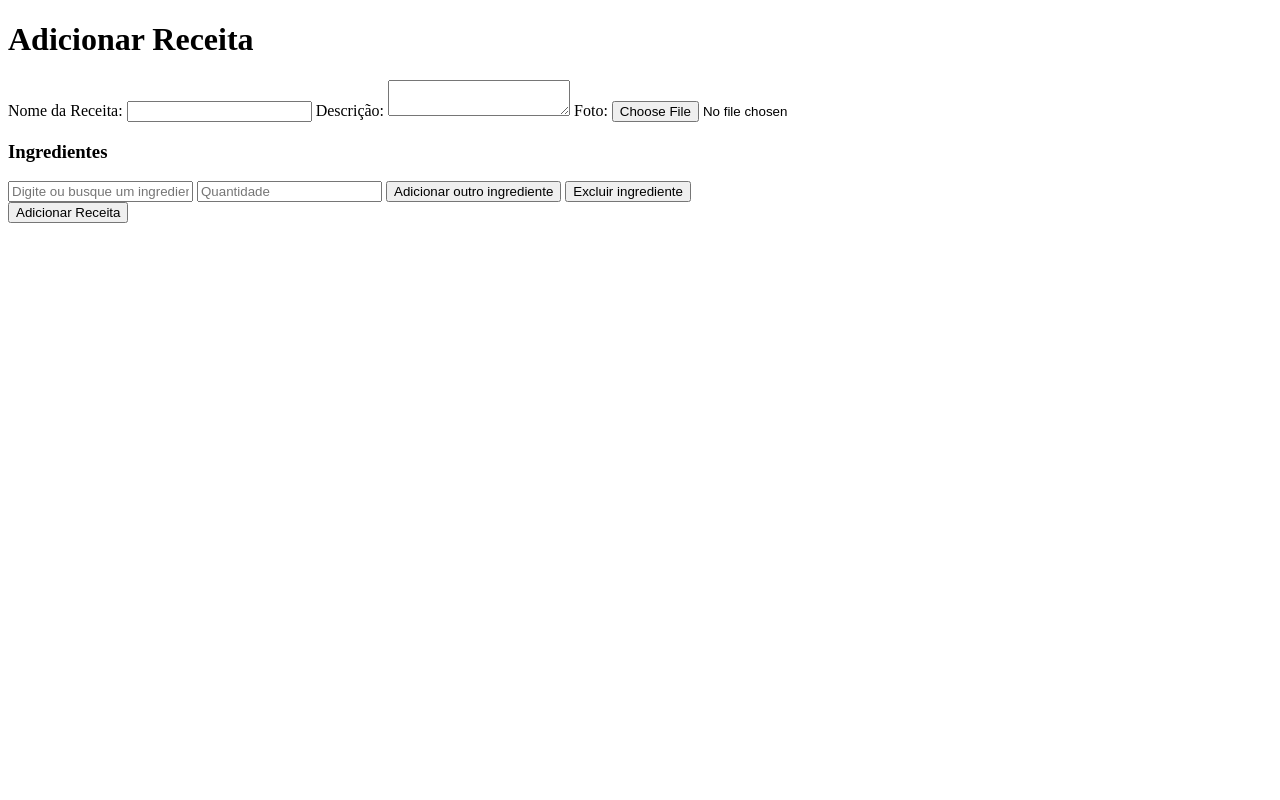
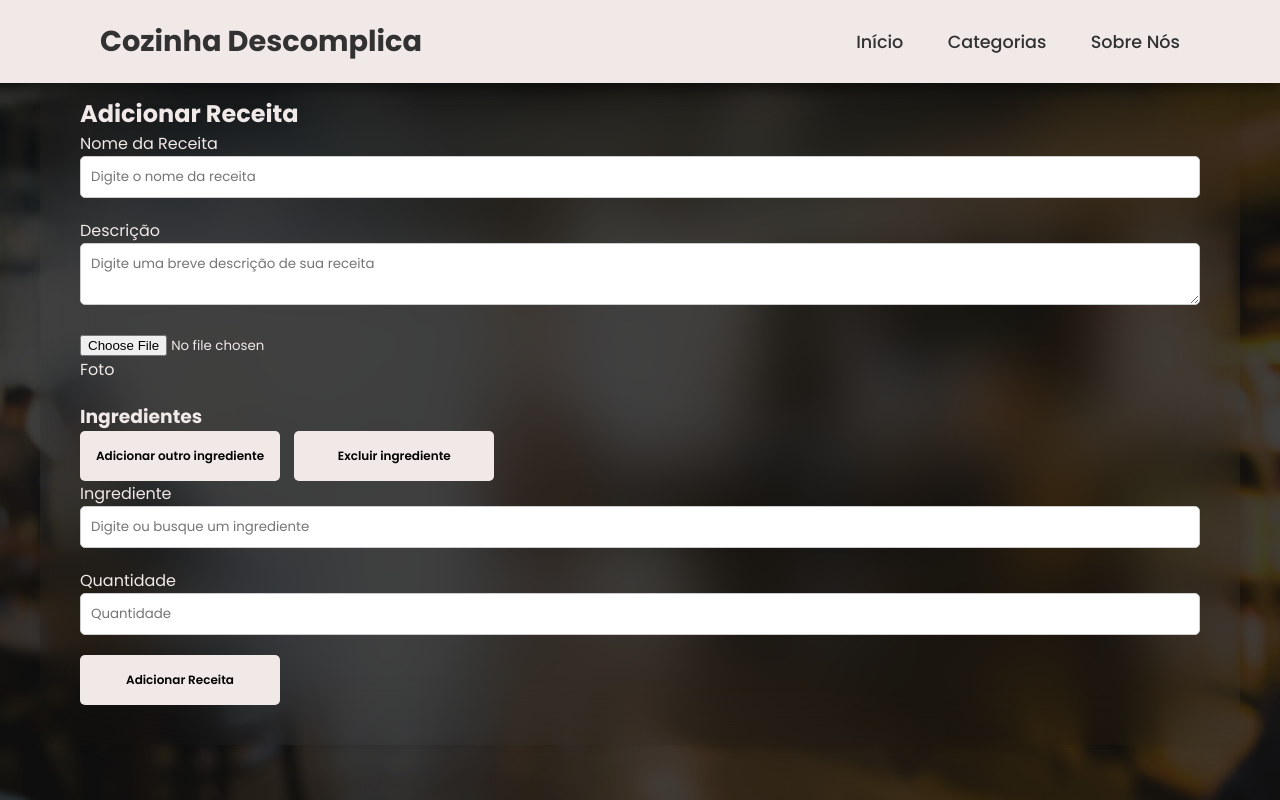
Before and after one commit to BrunoSantosOliveira/prjRedeSocial, a PHP site: page /prjRedeSocial/cadReceita/cadReceita.php in a window 1280 px wide. Run offline with PHP 8.4, Linux system fonts and the light colour scheme.

Commit message:
tela registrar receita

```diff
--- a/cadReceita/cadReceita.php
+++ b/cadReceita/cadReceita.php
@@ -1,33 +1,120 @@
+<?php
+include '../bd/bd.php';
+
+if ($_SERVER['REQUEST_METHOD'] == 'POST') {
+    $nomeReceita = $_POST['nomeReceita'];
+    $descricao = $_POST['descricao'];
+    $caminhoFinal = '../img/receitas/fotoPadrao.jpg';
+
+    if (isset($_FILES['fotoReceita']) && $_FILES['fotoReceita']['error'] === UPLOAD_ERR_OK) {
+        $arquivoTmp = $_FILES['fotoReceita']['tmp_name'];
+        $nomeArquivoUnico = uniqid() . '_' . basename($_FILES['fotoReceita']['name']);
+        $caminhoCompleto = '../img/receitas/' . $nomeArquivoUnico;
+
+        if (!is_dir('../img/receitas')) {
+            if (!mkdir('../img/receitas', 0777, true)) {
+                echo "Erro ao criar o diretório";
+            }
+        }
+
+        if (move_uploaded_file($arquivoTmp, $caminhoCompleto)) {
+            $caminhoFinal = $caminhoCompleto;
+        } else {
+            echo "Erro ao mover o arquivo!";
+        }
+    }
+
+    $sql = "INSERT INTO tb_receitas (nome_Receita, descricao, fotoReceita) VALUES (?, ?, ?)";
+    $result = $conn->prepare($sql);
+    $result->bind_param("sss", $nomeReceita, $descricao, $caminhoFinal);
+    $result->execute();
+
+    $idReceita = $result->insert_id;
+
+    foreach ($_POST['ingrediente'] as $index => $nomeIngrediente) {
+        $sql = "SELECT id_ingrediente FROM tb_ingredientes WHERE nome_ingrediente = ?";
+        $result = $conn->prepare($sql);
+        $result->bind_param("s", $nomeIngrediente);
+        $result->execute();
+        $result = $result->get_result();
+
+        if ($result->num_rows > 0) {
+            $row = $result->fetch_assoc();
+            $idIngrediente = $row['id_ingrediente'];
+        } else {
+            $sql = "INSERT INTO tb_ingredientes (nome_ingrediente) VALUES (?)";
+            $result = $conn->prepare($sql);
+            $result->bind_param("s", $nomeIngrediente);
+            $result->execute();
+            $idIngrediente = $result->insert_id;
+        }
+        $quantidade = $_POST['quantidade'][$index];
+        $sql = "INSERT INTO tb_receita_ingrediente (id_receita, id_ingrediente, quantidade) VALUES ('$idReceita', '$idIngrediente', '$quantidade')";
+        $result = $conn->query($sql);
+    }
+    echo "Receita adicionada com sucesso!";
+}
+
+$conn->close();
+?>
+
 <!DOCTYPE html>
-<html lang="en">
+<html lang="pt-br">
 <head>
     <meta charset="UTF-8">
     <meta name="viewport" content="width=device-width, initial-scale=1.0">
     <title>Adicionar Receita</title>
+    <link rel="stylesheet" href="style.css"> <!-- Link para o CSS -->
 </head>
 <body>
-    <h1>Adicionar Receita</h1>
+    <header>
+        <div class="logo"><h2>Cozinha Descomplica</h2></div>
+        <nav class="navbar">
+            <a class="navbaritem" href="#">Início</a>
+            <a class="navbaritem" href="#">Categorias</a>
+            <a class="navbaritem" href="#">Sobre Nós</a>
+        </nav>
+    </header>
+    <div class="wrap">
+        <div class="form-box login">
+            <h2>Adicionar Receita</h2>
             <form id="form-receita" method="POST" action="insertReceita.php" enctype="multipart/form-data">
-        <label for="nomeReceita">Nome da Receita:</label>
-        <input type="text" id="nomeReceita" name="nomeReceita" required>
+                <div class="input-box">
+                    <label>Nome da Receita</label>
+                    <input type="text" id="nomeReceita" name="nomeReceita" placeholder="Digite o nome da receita" required>
+                </div>
 
-        <label for="descricao">Descrição:</label>
-        <textarea id="descricao" name="descricao" required></textarea>
+                <div class="input-box">
+                    <label>Descrição</label>
+                    <textarea id="descricao" name="descricao" placeholder="Digite uma breve descrição de sua receita" required></textarea>
+                </div>
 
-        <label for="fotoReceita">Foto:</label>
+                <div class="input-box">
                     <input type="file" id="fotoReceita" name="fotoReceita">
+                    <label>Foto</label>
+                </div>
 
                 <h3>Ingredientes</h3>
                 <div id="ingredientes-container">
                     <div class="ingrediente-item">
+                        <button id="btn" type="button" onclick="adicionarIngrediente()">Adicionar outro ingrediente</button>
+                        <button id="btn" type="button" onclick="excluirIngrediente()">Excluir ingrediente</button>
+                        <div class="input-box">
+                            <label>Ingrediente</label>
                             <input type="text" class="ingrediente-nome" name="ingrediente[]" required placeholder="Digite ou busque um ingrediente" onkeyup="buscarIngrediente(this)">
+                        </div>
+                        <div class="input-box">
+                            <label>Quantidade</label>
                             <input type="text" class="ingrediente-quantidade" name="quantidade[]" required placeholder="Quantidade">
-                <button type="button" onclick="adicionarIngrediente()">Adicionar outro ingrediente</button>
-                <button type="button" onclick="excluirIngrediente()">Excluir ingrediente</button>
+                        </div>
+
                     </div>
                 </div>
-        <input type="submit" value="Adicionar Receita">
+
+                <input  type="submit" id="btn" value="Adicionar Receita">
             </form>
+        </div>
+    </div>
 
     <script>
         function buscarIngrediente(input) {
@@ -46,8 +133,14 @@
             let div = document.createElement('div');
             div.classList.add('ingrediente-item');
             div.innerHTML = `
+                <div class="input-box">
                     <input type="text" class="ingrediente-nome" name="ingrediente[]" required placeholder="Digite ou busque um ingrediente" onkeyup="buscarIngrediente(this)">
+                    <label>Ingrediente</label>
+                </div>
+                <div class="input-box">
                     <input type="text" class="ingrediente-quantidade" name="quantidade[]" required placeholder="Quantidade">
+                    <label>Quantidade</label>
+                </div>
             `;
             container.appendChild(div);
         }
--- /dev/null
+++ b/cadReceita/style.css
@@ -0,0 +1,127 @@
+@import url("https://fonts.googleapis.com/css2?family=Poppins:ital,wght@0,100;0,200;0,300;0,400;0,500;0,600;0,700;0,800;0,900;1,100;1,200;1,300;1,400;1,500;1,600;1,700;1,800;1,900&display=swap");
+*{
+    font-family: "Poppins", "sans-serif";
+    border: 0;
+    margin: 0%;
+    padding: 0%;
+    box-sizing: border-box;
+}
+body{
+    height: 100vh;
+    display: flex;
+    justify-content: center;
+    align-items: center;
+    background: url('../img/backgroundsSite/fundoLogin.jpg') no-repeat;
+    background-position: center;
+    background-size: cover;
+    user-select: none;
+    background-attachment: fixed;
+}
+
+header{
+    position: fixed;
+    top: 0;
+    left: 0;
+    width: 100%;
+    display: flex;
+    justify-content: space-between;
+    align-items: center;
+    padding: 20px 100px;
+    z-index: 999;
+    background-color: #f1e8e8;
+    box-shadow: 0 5px 15px rgb(0, 0, 0, .5);
+}
+
+.logo{
+    font-size: 1.2em;
+    color: #323232;
+    user-select: none;
+}
+.navbar a{
+    position: relative;
+    font-size: 1.1em;
+    text-decoration: none;
+    color: #323232;
+    font-weight: 500;
+    margin-left: 40px;
+}
+.navbar a:hover{
+    color: #4c6b7f;
+}
+.navbar a::after{
+    content: '';
+    position: absolute;
+    width: 100%;
+    height: 3px;
+    left: 0;
+    bottom: -6px;
+    border-radius: 5px;
+    background: #323232;
+    transform: scaleX(0);
+    transition: all 0.3s;
+}
+.navbar a:hover::after{
+    transform: scaleX(1);
+    background: #4c6b7f;
+}
+.wrap {
+    width: 1200px;
+    margin: 40px auto;
+    padding: 20px;
+    background: transparent;
+    border-radius: 20px;
+    backdrop-filter: blur(30px);
+    box-shadow: 0 0 10px rgba(0, 0, 0, 0.1);
+}
+
+.form-box {
+    padding: 20px;
+    width: 100%;
+    color: #f1e8e8;
+}
+
+.input-box {
+    margin-bottom: 20px;
+}
+
+.input-box input[type="text"], .input-box textarea {
+    width: 100%;
+    padding: 10px;
+    border: 1px solid #ccc;
+    border-radius: 5px;
+}
+
+.input-box label {
+    display: block;
+}
+
+.ingrediente-item {
+    margin-bottom: 20px;
+}
+
+.ingrediente-item button[type="button"] {
+    margin-right: 10px;
+}
+
+.ingrediente-item button[type="button"]:hover {
+    background-color: #333;
+    color: #fff;
+}
+
+#btn{
+    width: 200px;
+    height: 50px;
+    text-align: center;
+    padding: 5px 10px 5px 10px;
+    border-radius: 5px;
+    background: #f1e8e8;
+    cursor: pointer;
+    transition: all .2s;
+    font-weight: 600;
+    font-size: .75em;
+}
+#btn:hover{
+    box-shadow: 0 1px 5px rgb(0, 0, 0, .5);
+    background-color: #FFA487;
+    color: white;
+}
```
Lines whose indentation alone changed are shown as unchanged.
